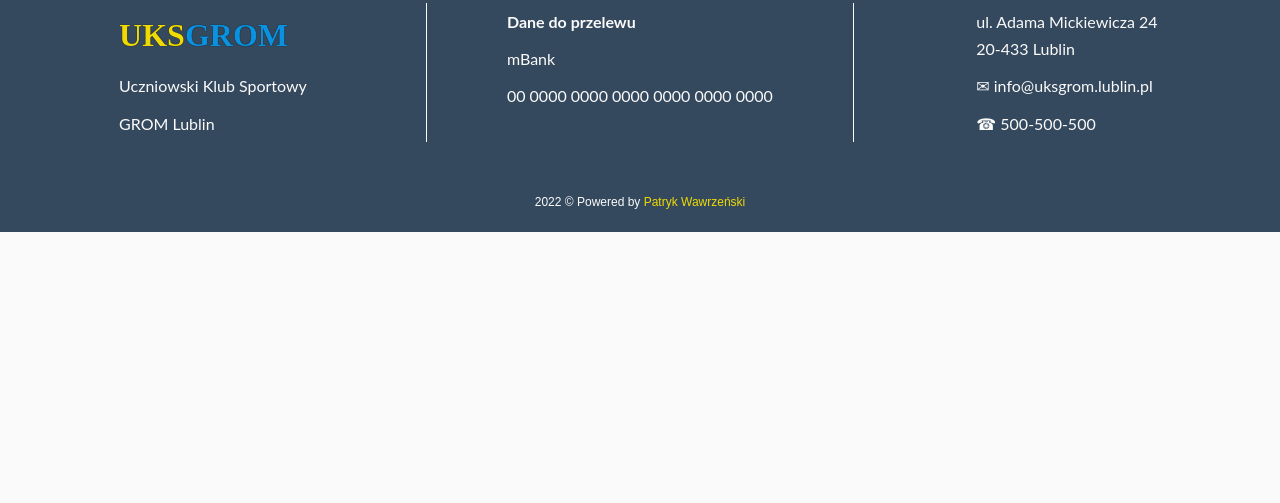
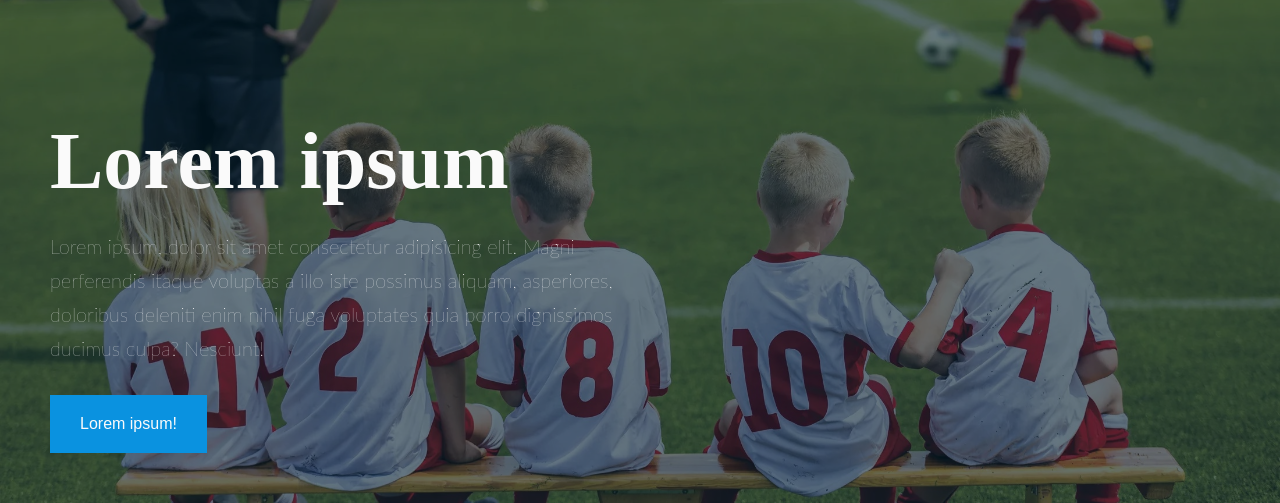
Before and after one commit to WawrzenskiPatryk/uks-grom-webpage, a Nuxt app: page / in a window 1280 px wide. Shown: the part 157-660 px from the top of the page. Built offline with nearby package versions, Linux system fonts and the light colour scheme; no server answers.

Commit message:
Page slider basic component

```diff
--- a/assets/scss/_variables.scss
+++ b/assets/scss/_variables.scss
@@ -4,6 +4,7 @@ $desktop-min-screen-width: 1024px;
 $content-max-width: 1440px;
 
 $primary-color: #0a92e0;
+$primary-color-darken: #0281ca;
 $secondary-color: #efdb03;
 $primary-dark: #35495e;
 $secondary-dark: #2b2b33;
--- a/components/PageHeading.vue
+++ b/components/PageHeading.vue
@@ -1,7 +1,7 @@
 <template>
   <section class="heading">
-    <div class="heading__title">
-      <h2>{{ pageTitle }}</h2>
+    <div class="heading__content-wrapper">
+      <h2 class="heading__title">{{ pageTitle }}</h2>
     </div>
   </section>
 </template>
@@ -45,15 +45,21 @@ export default {
 
 <style lang="scss" scoped>
 .heading {
-  background-image: url(~/assets/images/white_red_shirt_kids_football_players.jpg);
-  display: flex;
-  justify-content: center;
-  align-items: center;
+  background-image: url('~/assets/images/white_red_shirt_kids_football_players.jpg');
+  height: 35vh;
+  min-height: 20rem;
+  color: $primary-light;
+  font-size: 5em;
+
+  &__content-wrapper {
+    display: flex;
+    justify-content: center;
+    align-items: center;
+    background-color: rgba(2, 30, 46, 0.6);
+    height: 100%;
+  }
 
   &__title {
-    // border: 1px solid red;
-    color: $primary-light;
-    font-size: 5rem;
     width: $content-max-width;
     padding: 2rem 5rem;
   }
--- /dev/null
+++ b/components/PageSlider.vue
@@ -0,0 +1,62 @@
+<template>
+  <section class="slider">
+    <div class="slider__content-wrapper">
+      <div class="slider__content">
+        <h1 class="slider__title">Lorem ipsum</h1>
+        <h2 class="slider__subtitle">
+          Lorem ipsum, dolor sit amet consectetur adipisicing elit. Magni
+          perferendis itaque voluptas a illo iste possimus aliquam, asperiores,
+          doloribus deleniti enim nihil fuga voluptates quia porro dignissimos
+          ducimus culpa? Nesciunt!
+        </h2>
+        <button class="slider__button">Lorem ipsum!</button>
+      </div>
+    </div>
+  </section>
+</template>
+
+<style lang="scss" scoped>
+.slider {
+  background-image: url('~/assets/images/white_red_shirt_kids_football_players.jpg');
+  background-size: cover;
+  background-position: 42% 80%;
+  height: calc(100vh - $header-height);
+  color: $primary-light;
+
+  &__content-wrapper {
+    display: flex;
+    justify-content: center;
+    align-items: center;
+    flex-direction: column;
+    height: 100%;
+    background-color: rgba(2, 30, 46, 0.6);
+  }
+  &__content {
+    max-width: $content-max-width;
+    padding: 0 5rem;
+  }
+  &__title {
+    font-size: 8rem;
+    font-family: 'Jost';
+  }
+  &__subtitle {
+    font-size: 2rem;
+    width: 50%;
+    font-weight: 100;
+  }
+  &__button {
+    color: inherit;
+    background-color: $primary-color;
+    border: none;
+    padding: 2rem 3rem;
+    margin-top: 3rem;
+    font-size: 1.6rem;
+    transition: background-color 300ms ease;
+
+    &:hover {
+      background-color: $primary-color-darken;
+      cursor: pointer;
+    }
+  }
+}
+</style>
--- a/components/TheHeader.vue
+++ b/components/TheHeader.vue
@@ -103,6 +103,7 @@ export default {
   box-shadow: $primary-shadow 0 0 1rem;
   padding: 0 3rem;
   user-select: none;
+  z-index: 100;
 
   &__hamburger {
     @media screen and (min-width: $desktop-min-screen-width) {
--- a/layouts/default.vue
+++ b/layouts/default.vue
@@ -1,7 +1,8 @@
 <template>
   <div class="layout">
     <TheHeader class="layout__header" />
-    <PageHeading v-if="!isIndex" class="layout__heading" />
+    <PageSlider v-if="isIndex" class="layout__slider" />
+    <PageHeading v-else class="layout__heading" />
     <Nuxt class="layout__page" />
     <TheFooter class="layout__footer" />
   </div>
@@ -31,11 +32,6 @@ export default {
     top: 0;
   }
 
-  &__heading {
-    height: 35vh;
-    min-height: 20rem;
-  }
-
   &__page {
     max-width: $content-max-width;
     padding: 2rem 5rem;
```
Also changed, not shown: assets/images/jumping_kids_football_fun.jpg (added).
